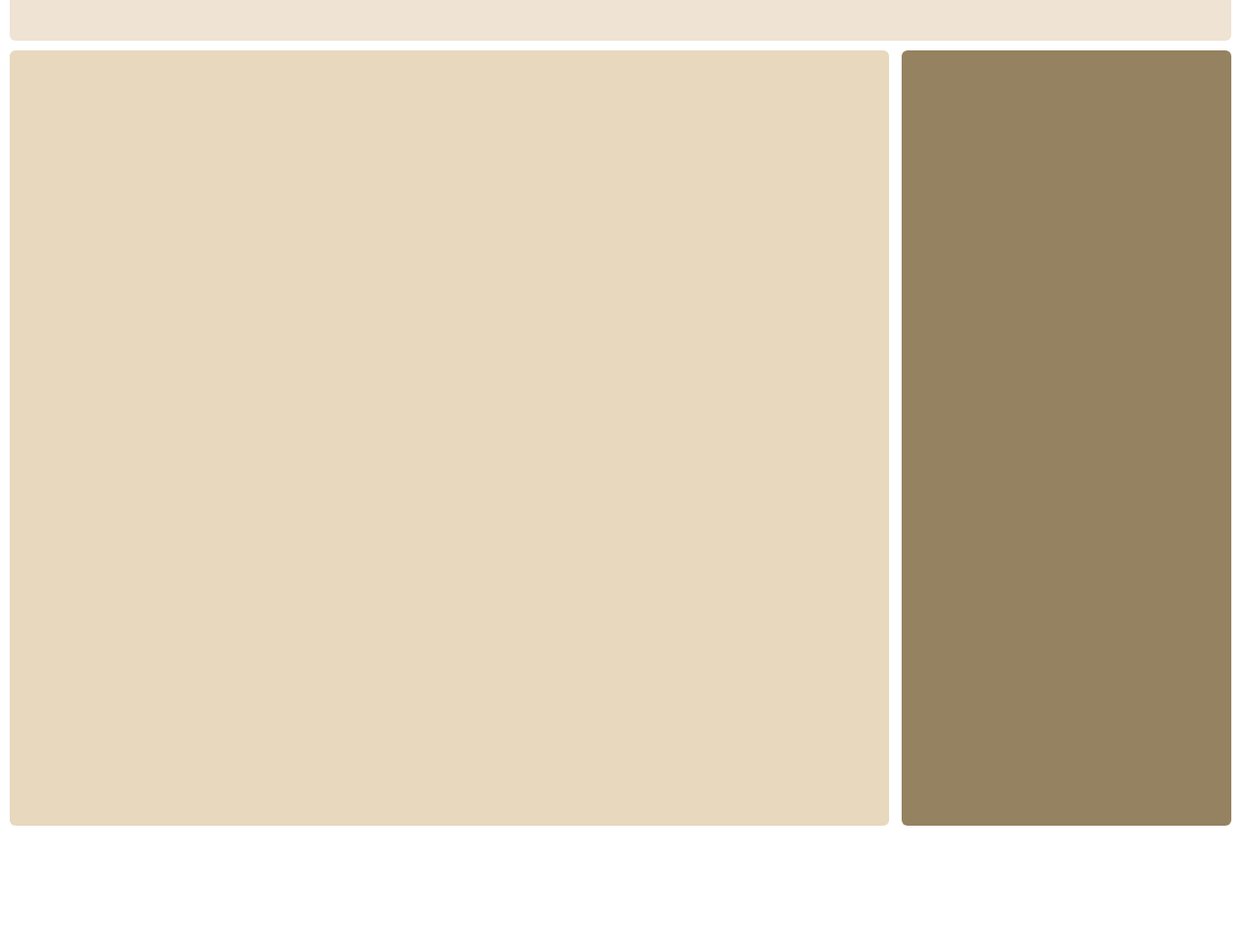
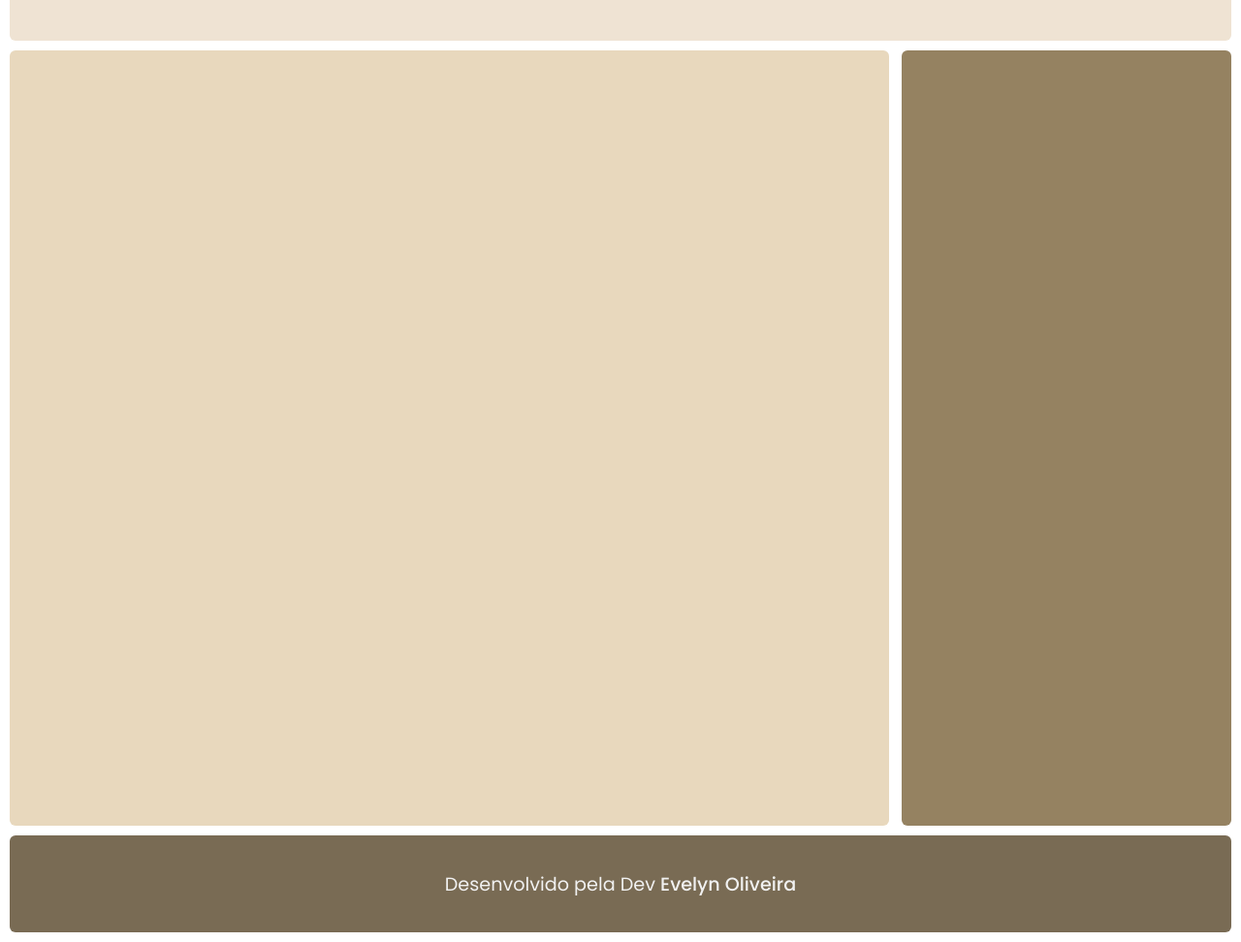
Before and after one commit to EvelynOliveira1200/Aula-01-HTML, a plain HTML site: page index.html in a window 1280 px wide. Shown: the part 118-1090 px from the top of the page at 97% size. Before the commit the page ends 990 px from the top, so only its background shows below. Drawn offline with Linux system fonts and the light colour scheme.

Commit message:
feat: create footer

```diff
--- a/assets/styles.index.css
+++ b/assets/styles.index.css
@@ -51,3 +51,24 @@ aside {
     height: 100%;
     width: 27%;
 }
+
+footer {
+    background-color:#3a2603ad;
+    border-radius: 6px;
+    height: 100px;
+    display: flex;
+    flex-direction: column;
+    justify-content: center;
+    align-items: center;
+}
+
+footer p {
+    color: #f1f1f1;
+    font-size: 1.2rem;
+}
+
+footer a {
+    color: #f1f1f1;
+    text-decoration: none;
+    font-weight: 500;
+}
--- a/index.html
+++ b/index.html
@@ -15,5 +15,10 @@
       <main></main>
       <aside></aside>
     </div>
+    <div>
+        <footer>
+            <p>Desenvolvido pela Dev <a target="_blank" href="https://www.linkedin.com/in/evelyn-gon%C3%A7alves-de-oliveira-067a4a275/">Evelyn Oliveira</a></p>
+        </footer>
+    </div>
   </body>
 </html>
```
